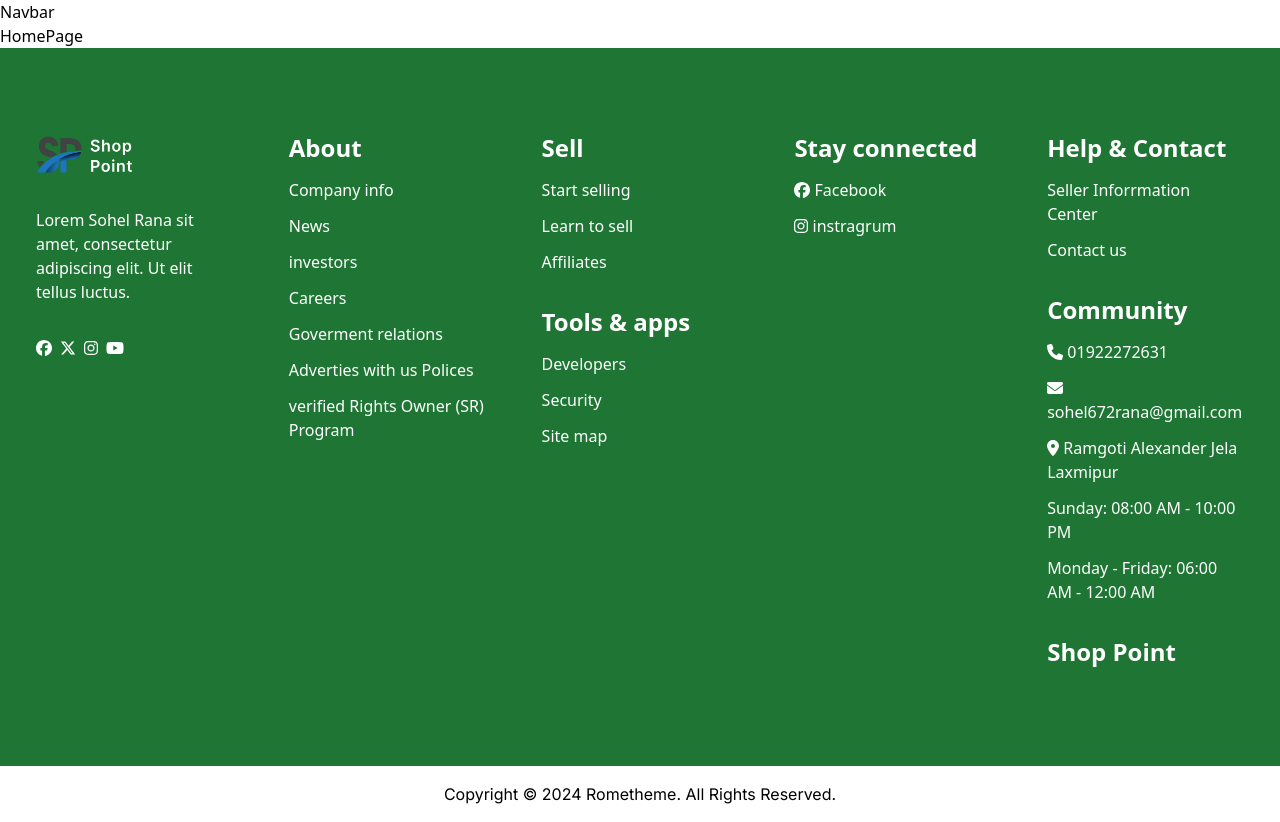
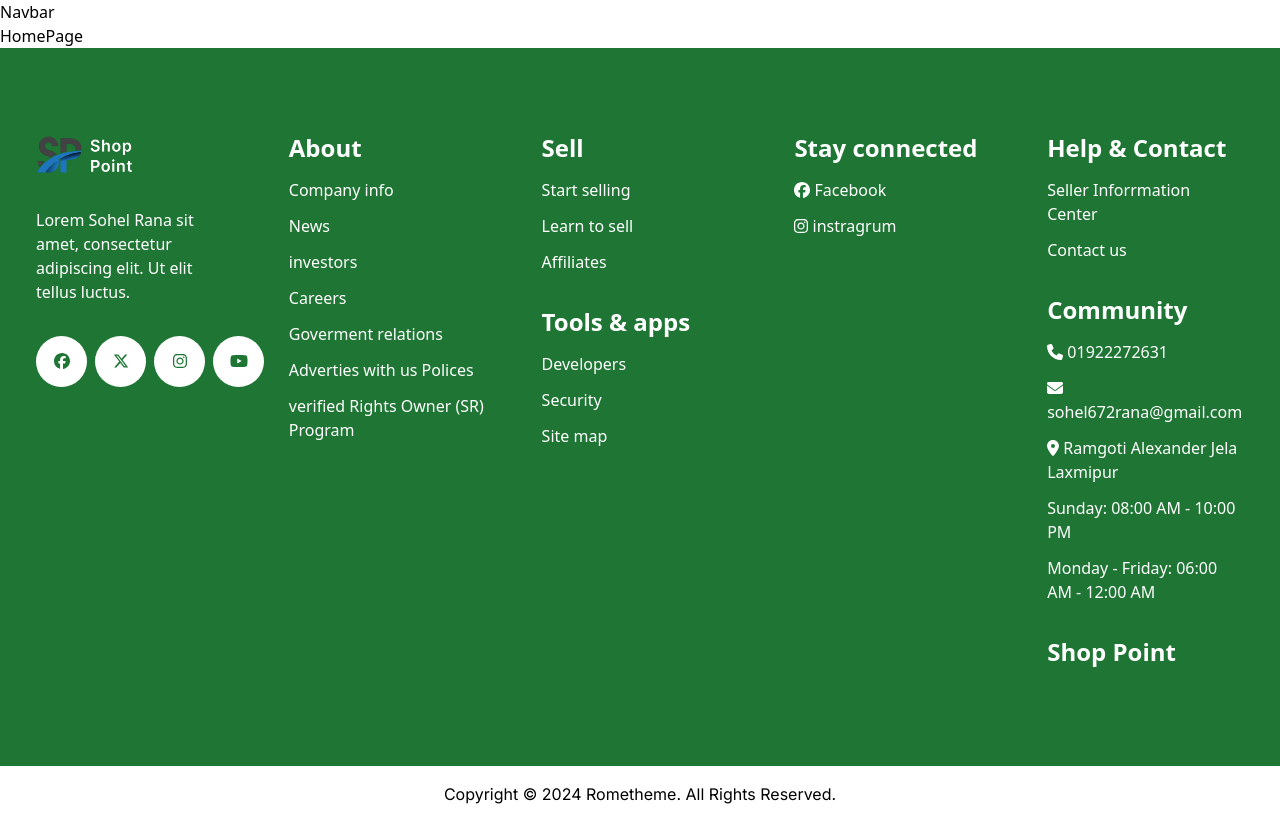
Before and after one commit to programmer-kabir/Shop-Point, a React (Vite) app in the folder Client-Side/: page / in a window 1280 px wide. Built offline with nearby package versions, Linux system fonts and the light colour scheme.

Commit message:
changed anchor

```diff
--- a/Client-Side/src/Pages/Share/Footer.jsx
+++ b/Client-Side/src/Pages/Share/Footer.jsx
@@ -1,5 +1,6 @@
 import React from "react";
 import { FontAwesomeIcon } from "@fortawesome/react-fontawesome";
+import { Link } from "react-router-dom";
 import {
   faFacebook,
   faXTwitter,
@@ -21,7 +22,11 @@ const Footer = () => {
           <div className="container grid grid-cols-1  md:grid-cols-3 lg:grid-cols-5 gap-14 pt-[84px] pb-[84px] text-white">
             <div>
               <a href="">
-                <img src="/images/logo.png" alt="" className="w-[103px] mb-[14px] " />
+                <img
+                  src="/images/logo.png"
+                  alt=""
+                  className="w-[103px] mb-[14px] "
+                />
               </a>
               <p className="mb-8 mt-8">
                 Lorem Sohel Rana sit amet, consectetur adipiscing elit. Ut elit
@@ -29,30 +34,55 @@ const Footer = () => {
               </p>
               <ul className="flex gap-2 ">
                 <li>
-                  <a href="">
-                    {" "}
-                    <FontAwesomeIcon icon={faFacebook}  />
-                  </a>
+                  <Link
+                    to=""
+                    className="bg-white w-[51px] h-[51px] rounded-full flex justify-center items-center"
+                  >
+                    <FontAwesomeIcon
+                      icon={faFacebook}
+                      style={{ color: "#1F7634" }}
+                    />
+                  </Link>
                 </li>
                 <li>
-                  <a href="">
-                    <FontAwesomeIcon icon={faXTwitter} />
-                  </a>
+                  <Link
+                    to=""
+                    className="bg-white w-[51px] h-[51px] rounded-full flex justify-center items-center"
+                  >
+                    <FontAwesomeIcon
+                      icon={faXTwitter}
+                      style={{ color: "#1F7634" }}
+                    />
+                  </Link>
                 </li>
                 <li>
-                  <a href="">
-                    <FontAwesomeIcon icon={faInstagram} />
-                  </a>
+                  <Link
+                    to=""
+                    className="bg-white w-[51px] h-[51px] rounded-full flex justify-center items-center"
+                  >
+                    <FontAwesomeIcon
+                      icon={faInstagram}
+                      style={{ color: "#1F7634" }}
+                    />
+                  </Link>
                 </li>
                 <li>
-                  <a href="">
-                    <FontAwesomeIcon icon={faYoutube} />
-                  </a>
+                  <Link
+                    to=""
+                    className="bg-white w-[51px] h-[51px] rounded-full flex justify-center items-center"
+                  >
+                    <FontAwesomeIcon
+                      icon={faYoutube}
+                      style={{ color: "#1F7634" }}
+                    />
+                  </Link>
                 </li>
               </ul>
             </div>
             <div>
-              <h4 className="text-white mb-[14px] font-bold text-2xl tracking-[4%] ">About</h4>
+              <h4 className="text-white mb-[14px] font-bold text-2xl tracking-[4%] ">
+                About
+              </h4>
               <ul className="flex flex-col gap-3">
                 <li>
                   <a href="">Company info</a>
@@ -79,7 +109,9 @@ const Footer = () => {
             </div>
             <div>
               <div>
-                <h4 className="text-white mb-[14px] font-bold text-2xl tracking-[4%]">Sell</h4>
+                <h4 className="text-white mb-[14px] font-bold text-2xl tracking-[4%]">
+                  Sell
+                </h4>
                 <ul className="flex flex-col gap-3">
                   <li>
                     <a href="">Start selling</a>
@@ -93,7 +125,9 @@ const Footer = () => {
                 </ul>
               </div>
               <div>
-                <h4 className="text-white mb-[14px] mt-[32px] font-bold text-2xl tracking-[4%]">Tools & apps</h4>
+                <h4 className="text-white mb-[14px] mt-[32px] font-bold text-2xl tracking-[4%]">
+                  Tools & apps
+                </h4>
                 <ul className="flex flex-col gap-3">
                   <li>
                     <a href="">Developers</a>
@@ -108,7 +142,9 @@ const Footer = () => {
               </div>
             </div>
             <div>
-              <h4 className="text-white mb-[14px] font-bold text-2xl tracking-[4%]">Stay connected</h4>
+              <h4 className="text-white mb-[14px] font-bold text-2xl tracking-[4%]">
+                Stay connected
+              </h4>
               <ul className="flex flex-col gap-3">
                 <li>
                   <a href="">
@@ -124,7 +160,9 @@ const Footer = () => {
             </div>
             <div>
               <div>
-                <h4 className="text-white mb-[14px] font-bold text-2xl tracking-[4%]">Help & Contact</h4>
+                <h4 className="text-white mb-[14px] font-bold text-2xl tracking-[4%]">
+                  Help & Contact
+                </h4>
                 <ul className="flex flex-col gap-3">
                   <li>
                     <a href=""> Seller Inforrmation Center </a>
@@ -135,7 +173,9 @@ const Footer = () => {
                 </ul>
               </div>
               <div>
-                <h4 className="text-white mb-[14px] mt-[32px] font-bold text-2xl tracking-[4%]">Community</h4>
+                <h4 className="text-white mb-[14px] mt-[32px] font-bold text-2xl tracking-[4%]">
+                  Community
+                </h4>
                 <ul className="flex flex-col gap-3">
                   <li>
                     <a href="">
@@ -163,7 +203,9 @@ const Footer = () => {
                 </ul>
               </div>
               <div>
-                <h4 className="text-white mb-[14px] mt-[32px] font-bold text-2xl tracking-[4%]">Shop Point</h4>
+                <h4 className="text-white mb-[14px] mt-[32px] font-bold text-2xl tracking-[4%]">
+                  Shop Point
+                </h4>
               </div>
             </div>
           </div>
```
